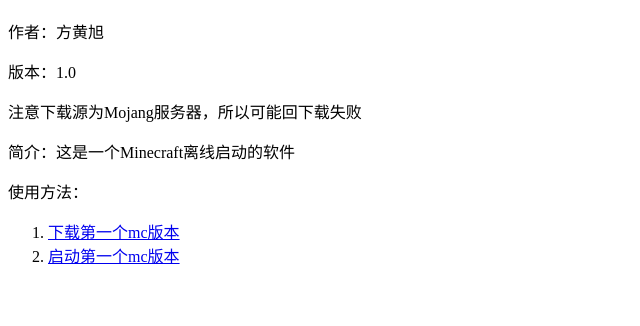
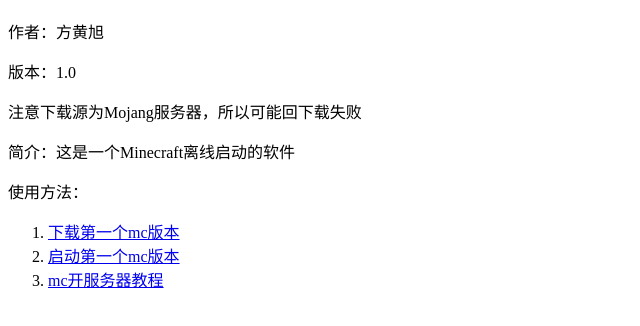
Before and after one commit to fanghuangxu/MclHelp, a plain HTML site: page index.html in a window 1280 px wide. Shown: the part 70-396 px from the top of the page, without its empty margins (0-640 px from the left). Drawn offline with Linux system fonts and the light colour scheme.

Commit message:
Update index.html

```diff
--- a/index.html
+++ b/index.html
@@ -18,6 +18,7 @@
     <ol>
         <li><a href='downloadmc.html'>下载第一个mc版本</a></li>
         <li><a href='launchermc.html'>启动第一个mc版本</a></li>
+        <li><a href='runmcserver.html'>mc开服务器教程</a></li>
     </ol>
 </body>
 </html>
```
